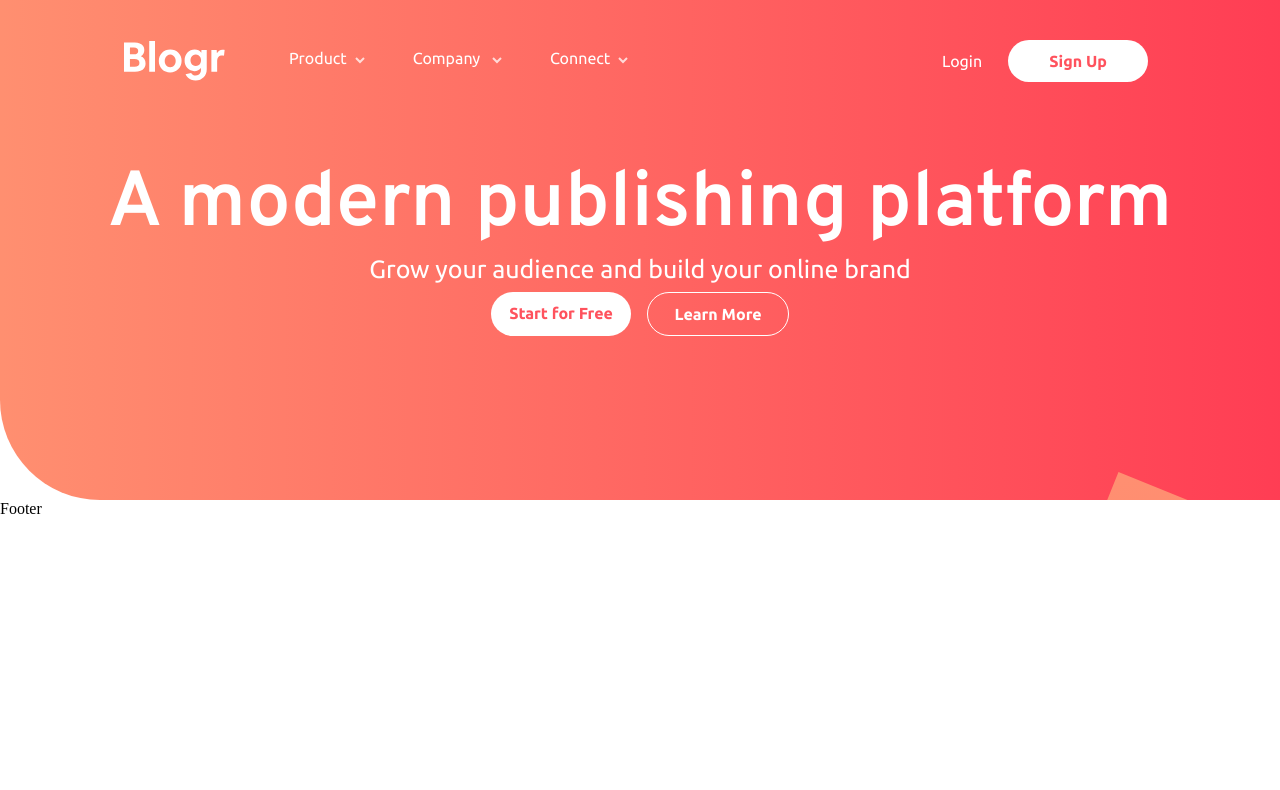
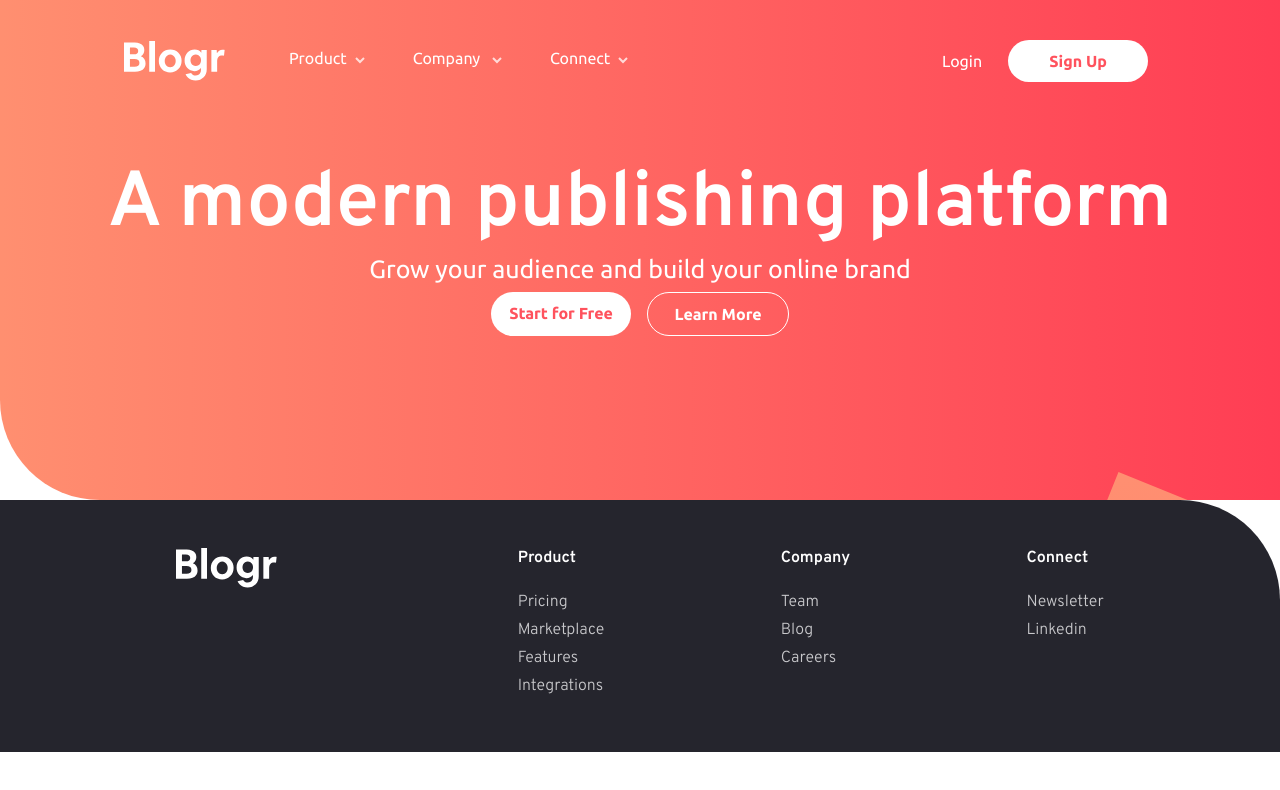
Before and after one commit to OmarKnows/Blogr, a React (Vite) app: page / in a window 1280 px wide. Shown: the top 790 px of the page. Built offline with nearby package versions, Linux system fonts and the light colour scheme.

Commit message:
Footer design complete

```diff
--- a/src/components/Footer/Footer.css
+++ b/src/components/Footer/Footer.css
@@ -0,0 +1,30 @@
+.footer {
+	background-color: hsl(240, 10%, 16%);
+	color: hsl(240, 2%, 79%);
+
+	font-family: 'Overpass';
+	font-weight: 500;
+
+	display: grid;
+	justify-content: space-evenly;
+	grid-template-columns: auto auto auto auto;
+	row-gap: 0.5rem;
+
+	padding: 3rem 0;
+
+	border-radius: 0 100px 0 0;
+}
+
+.footer-title {
+	color: hsl(0, 0%, 100%);
+	font-weight: 700;
+	margin-bottom: 1rem;
+}
+
+.footer-item {
+	cursor: pointer;
+}
+
+.logo {
+	grid-row: 1 / 7;
+}
--- a/src/components/Footer/Footer.tsx
+++ b/src/components/Footer/Footer.tsx
@@ -1,5 +1,25 @@
+import './Footer.css';
+import logo from '../../assets/logo.svg';
+
 const Footer = () => {
-	return <div>Footer</div>;
+	return (
+		<div className='footer'>
+			<img className='logo' src={logo} alt='logo' />
+			<div className='footer-title'>Product</div>
+			<div className='footer-title'>Company</div>
+			<div className='footer-title'>Connect</div>
+			<div className='footer-item'>Pricing</div>
+			<div className='footer-item'>Team</div>
+			<div className='footer-item'>Newsletter</div>
+			<div className='footer-item'>Marketplace</div>
+			<div className='footer-item'>Blog</div>
+			<div className='footer-item'>Linkedin</div>
+			<div className='footer-item'>Features</div>
+			<div className='footer-item'>Careers</div>
+			<div className='footer-item'></div>
+			<div className='footer-item'>Integrations</div>
+		</div>
+	);
 };
 
 export default Footer;
```
